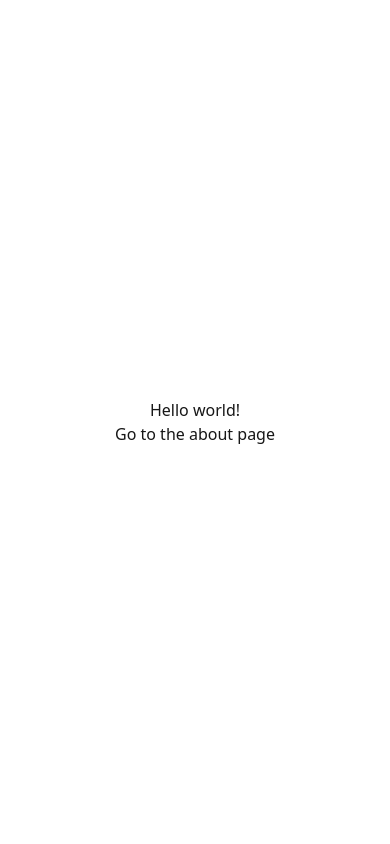
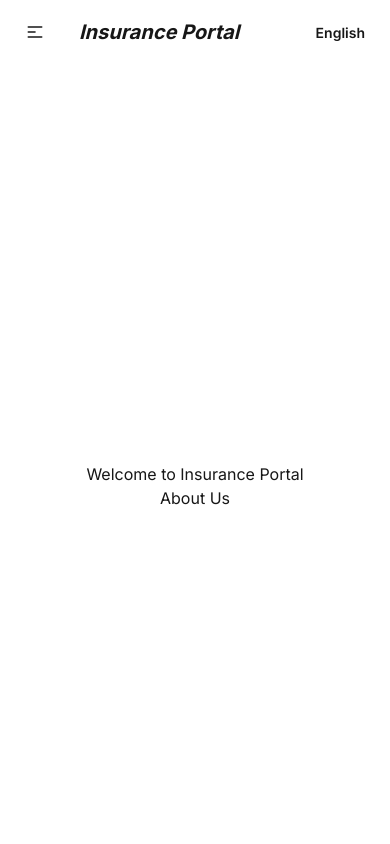
Before and after one commit to abolfazlchaman/smart-insurance-portal, a Next.js app: page /en in a window 390 px wide. Shown: the top 844 px of the page. Built offline with nearby package versions, Linux system fonts and the light colour scheme.

Commit message:
Add Navbar and Footer components to RootLayout, enhance layout structure with localized messages

```diff
--- /dev/null
+++ b/app/[locale]/components/footer.tsx
@@ -0,0 +1,16 @@
+'use client';
+
+import { useTranslations } from 'next-intl';
+
+export function Footer() {
+  const t = useTranslations('Footer');
+
+  return (
+    <footer className='footer footer-center p-4 bg-base-300 text-base-content max-w-full'>
+      <div className='flex flex-col items-center'>
+        <p className='italic font-bold text-xl mb-2 whitespace-nowrap'>Insurance Portal</p>
+        <p className='text-center'>{t('copyright')}</p>
+      </div>
+    </footer>
+  );
+}
--- /dev/null
+++ b/app/[locale]/components/navbar.tsx
@@ -0,0 +1,98 @@
+'use client';
+
+import { useTranslations } from 'next-intl';
+import { usePathname } from 'next/navigation';
+import { useLocale } from 'next-intl';
+import { Link } from '@/i18n/navigation';
+
+const languages = [
+  { code: 'en', name: 'English' },
+  { code: 'fa', name: 'فارسی' },
+  { code: 'tr', name: 'Türkçe' },
+  { code: 'de', name: 'Deutsch' },
+] as const;
+
+export function Navbar() {
+  const t = useTranslations('Navigation');
+  const pathname = usePathname();
+  const currentLocale = useLocale();
+
+  // Remove the current locale from the pathname
+  const pathnameWithoutLocale = pathname.replace(`/${currentLocale}`, '') || '/';
+
+  return (
+    <div className='navbar bg-base-100 max-w-full'>
+      <div className='navbar-start'>
+        <div className='dropdown'>
+          <div
+            tabIndex={0}
+            role='button'
+            className='btn btn-ghost lg:hidden'>
+            <svg
+              xmlns='http://www.w3.org/2000/svg'
+              className='h-5 w-5'
+              fill='none'
+              viewBox='0 0 24 24'
+              stroke='currentColor'>
+              <path
+                strokeLinecap='round'
+                strokeLinejoin='round'
+                strokeWidth='2'
+                d='M4 6h16M4 12h8m-8 6h16'
+              />
+            </svg>
+          </div>
+          <ul
+            tabIndex={0}
+            className='menu menu-sm dropdown-content mt-3 z-[1] p-2 shadow bg-base-100 rounded-box w-52'>
+            <li>
+              <Link href='/'>{t('home')}</Link>
+            </li>
+            <li>
+              <Link href='/about'>{t('about')}</Link>
+            </li>
+          </ul>
+        </div>
+        <Link
+          href='/'
+          className='btn btn-ghost text-xl italic font-bold whitespace-nowrap'>
+          Insurance Portal
+        </Link>
+      </div>
+      <div className='navbar-center hidden lg:flex'>
+        <ul className='menu menu-horizontal px-1'>
+          <li>
+            <Link href='/'>{t('home')}</Link>
+          </li>
+          <li>
+            <Link href='/about'>{t('about')}</Link>
+          </li>
+        </ul>
+      </div>
+      <div className='navbar-end'>
+        <div className='dropdown dropdown-end'>
+          <div
+            tabIndex={0}
+            role='button'
+            className='btn btn-ghost whitespace-nowrap'>
+            {languages.find((lang) => lang.code === currentLocale)?.name || 'Language'}
+          </div>
+          <ul
+            tabIndex={0}
+            className='dropdown-content z-[1] menu p-2 shadow bg-base-100 rounded-box w-52'>
+            {languages.map((lang) => (
+              <li key={lang.code}>
+                <Link
+                  href={pathnameWithoutLocale}
+                  locale={lang.code}
+                  className='w-full text-left'>
+                  {lang.name}
+                </Link>
+              </li>
+            ))}
+          </ul>
+        </div>
+      </div>
+    </div>
+  );
+}
--- a/app/[locale]/layout.tsx
+++ b/app/[locale]/layout.tsx
@@ -1,8 +1,9 @@
-import { NextIntlClientProvider, hasLocale } from 'next-intl';
+import { Inter } from 'next/font/google';
+import { Navbar } from './components/navbar';
+import { Footer } from './components/footer';
+import { NextIntlClientProvider } from 'next-intl';
 import { notFound } from 'next/navigation';
-import { routing } from '@/i18n/routing';
-import type { Metadata } from 'next';
-import { Inter } from 'next/font/google';
+import '../globals.css';
 
 const inter = Inter({
   display: 'swap',
@@ -21,12 +22,15 @@ const getDirection = (locale: string) => {
   return rtlLocales.includes(locale) ? 'rtl' : 'ltr';
 };
 
-export const metadata: Metadata = {
-  title: 'Smart Insurance Portal',
-  description: 'Your trusted insurance partner',
-};
+async function getMessages(locale: string) {
+  try {
+    return (await import(`../../messages/${locale}.json`)).default;
+  } catch (error) {
+    notFound();
+  }
+}
 
-export default async function LocaleLayout({
+export default async function RootLayout({
   children,
   params,
 }: {
@@ -34,19 +38,23 @@ export default async function LocaleLayout({
   params: Promise<{ locale: string }>;
 }) {
   const { locale } = await params;
-  if (!hasLocale(routing.locales, locale)) {
-    notFound();
-  }
-
   const direction = getDirection(locale);
+  const messages = await getMessages(locale);
 
   return (
     <html
       lang={locale}
-      dir={direction}
-      className={inter.variable}>
-      <body className='antialiased min-h-screen font-sans'>
-        <NextIntlClientProvider>{children}</NextIntlClientProvider>
+      dir={direction}>
+      <body className={`${inter.className} antialiased`}>
+        <NextIntlClientProvider
+          locale={locale}
+          messages={messages}>
+          <div className='min-h-screen flex flex-col'>
+            <Navbar />
+            <main className='flex-grow'>{children}</main>
+            <Footer />
+          </div>
+        </NextIntlClientProvider>
       </body>
     </html>
   );
--- a/messages/de.json
+++ b/messages/de.json
@@ -1,6 +1,13 @@
 {
   "HomePage": {
-    "title": "Hallo Welt!",
-    "about": "Zur Über uns Seite"
+    "title": "Willkommen im Versicherungsportal",
+    "about": "Über uns"
+  },
+  "Navigation": {
+    "home": "Startseite",
+    "about": "Über uns"
+  },
+  "Footer": {
+    "copyright": "© 2025 Versicherungsportal. Alle Rechte vorbehalten."
   }
 }
--- a/messages/en.json
+++ b/messages/en.json
@@ -1,6 +1,13 @@
 {
   "HomePage": {
-    "title": "Hello world!",
-    "about": "Go to the about page"
+    "title": "Welcome to Insurance Portal",
+    "about": "About Us"
+  },
+  "Navigation": {
+    "home": "Home",
+    "about": "About"
+  },
+  "Footer": {
+    "copyright": "© 2025 Insurance Portal. All rights reserved."
   }
 }
--- a/messages/fa.json
+++ b/messages/fa.json
@@ -1,6 +1,13 @@
 {
   "HomePage": {
-    "title": "سلام دنیا!",
-    "about": "رفتن به صفحه درباره ما"
+    "title": "به پورتال بیمه خوش آمدید",
+    "about": "درباره ما"
+  },
+  "Navigation": {
+    "home": "خانه",
+    "about": "درباره"
+  },
+  "Footer": {
+    "copyright": "© ۱۴۰۴ پورتال بیمه. تمامی حقوق محفوظ است."
   }
 }
--- a/messages/tr.json
+++ b/messages/tr.json
@@ -1,6 +1,13 @@
 {
   "HomePage": {
-    "title": "Merhaba Dünya!",
-    "about": "Hakkımızda sayfasına git"
+    "title": "Sigorta Portalına Hoş Geldiniz",
+    "about": "Hakkımızda"
+  },
+  "Navigation": {
+    "home": "Ana Sayfa",
+    "about": "Hakkımızda"
+  },
+  "Footer": {
+    "copyright": "© 2025 Sigorta Portalı. Tüm hakları saklıdır."
   }
 }
```
